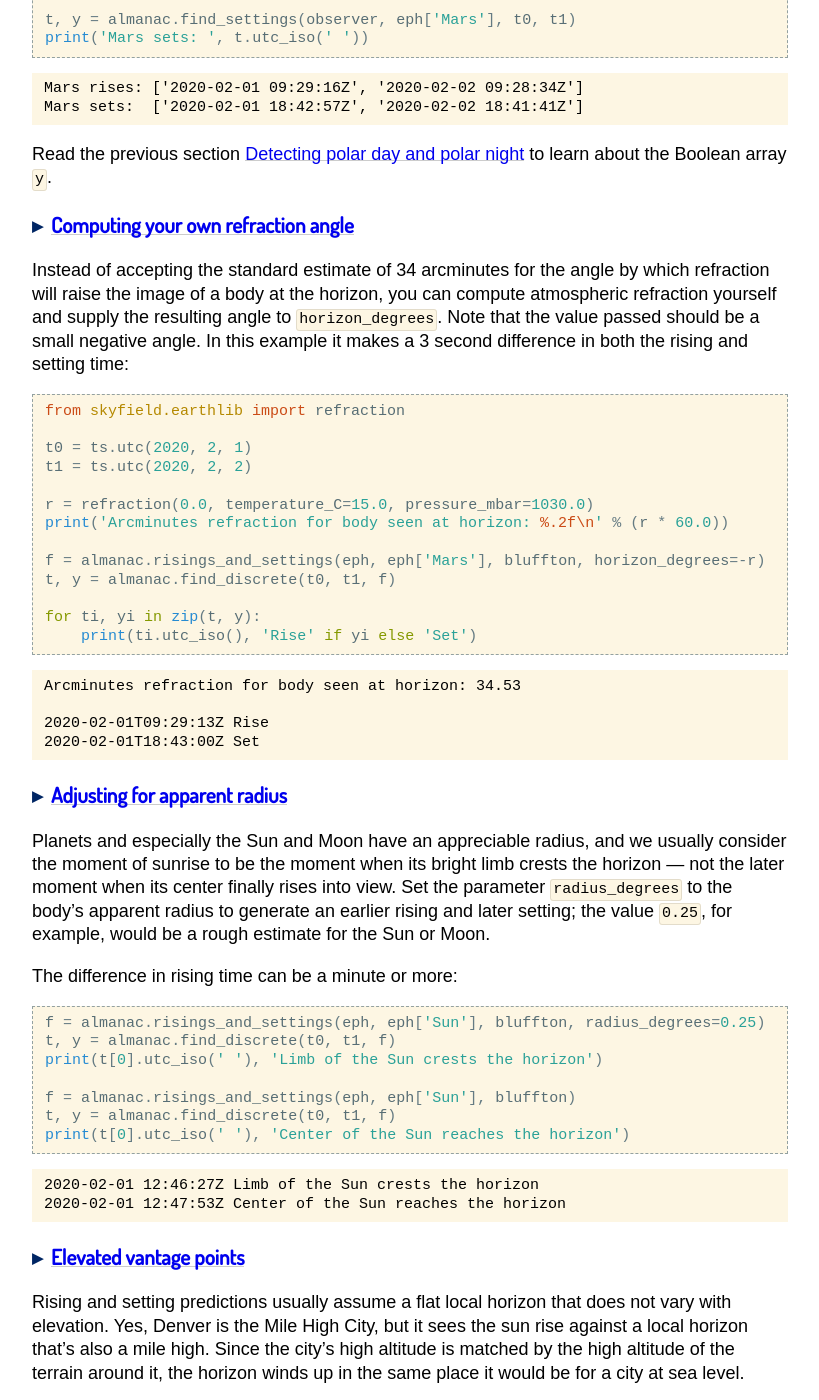
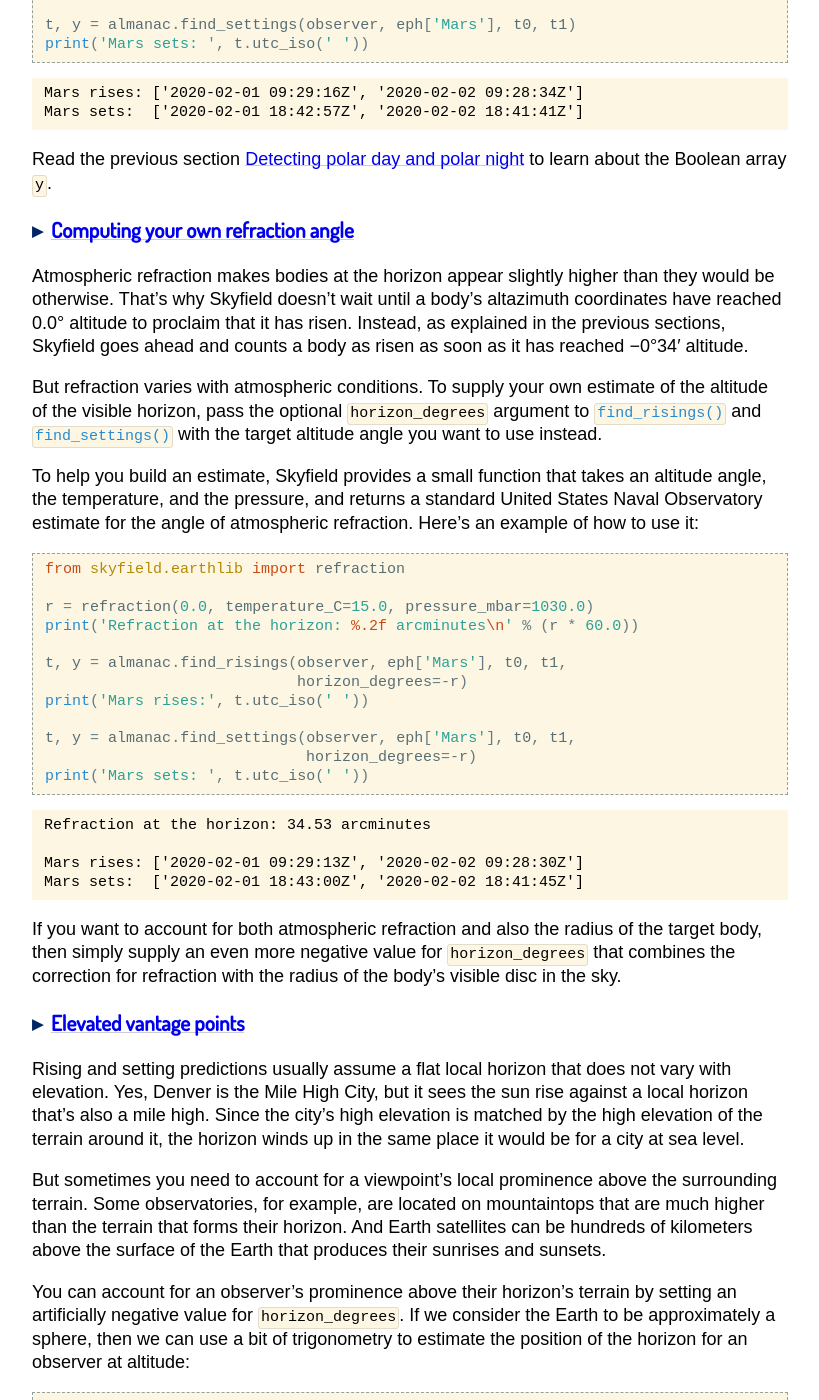
Before and after one commit to skyfielders/python-skyfield, a Sphinx documentation site: the page built from skyfield/documentation/almanac.rst, in a window 1280 px wide and 1400 px high, scrolled down 4744 px. Shown: the whole window, without its empty margins (230-1049 px from the left). Built offline with Sphinx 7.4.7, drawn with Linux system fonts in a browser that asks for light colours; some web fonts are replaced; some of the changed text lies outside the part shown.

Commit message:
Finish rewriting rising/setting docs

```diff
--- a/CHANGELOG.rst
+++ b/CHANGELOG.rst
@@ -7,6 +7,10 @@ Changelog
 
 v1.47 — Unreleased
 ------------------
+
+* Added faster and more accurate
+  :func:`~skyfield.almanac.find_risings()` and
+  :func:`~skyfield.almanac.find_settings()` almanac routines.
 
 * Constellation abbreviations are now consistent between the
   :func:`~skyfield.api.load_constellation_map()` table and the
--- a/skyfield/documentation/almanac.rst
+++ b/skyfield/documentation/almanac.rst
@@ -110,11 +111,12 @@ Risings and settings
 
 Skyfield can compute when a given body rises and sets
 for an observer at the Earth’s surface.
-The routine is designed for bodies at the Moon’s distance or farther,
+The routines are designed for bodies
+at least as far away as Moon,
 that rise and set about once a day,
 so it will be caught off-guard
-if you pass it something fast like an Earth satellite;
-for that case, see :ref:`satellite-rising-and-setting`.
+if you pass it something fast like an Earth satellite.
+For that case, see :ref:`satellite-rising-and-setting`.
 
 Sunrise and Sunset
 ------------------
@@ -125,15 +127,14 @@ Skyfield uses the
 from the United States Naval Observatory,
 which defines them as the moment when the center
 of the sun is 50 arcminutes below the horizon,
-to account for both the average radius of the Sun
-and for the average refraction of the atmosphere at the horizon.
+to account for both the average solar radius of 16 arcminutes
+and for roughly 34 arcminutes of atmospheric refraction at the horizon.
 Here’s how to ask for the sunrises between a given start and end time:
 
 .. testcode::
 
     t0 = ts.utc(2018, 9, 12, 4)
     t1 = ts.utc(2018, 9, 14, 4)
-    sun = eph['Sun']
 
     t, y = almanac.find_risings(observer, sun, t0, t1)
     print(t.utc_iso(' '))
@@ -241,6 +242,10 @@ Planet rising and setting
 -------------------------
 
 The rising and setting routines also work for planets.
+To account for atmospheric refraction under typical conditions,
+Skyfield will look for the moment
+when the center of the planet’s disc
+is exactly 34 arcminutes below the horizon.
 
 .. testcode::
 
@@ -264,66 +269,57 @@ to learn about the Boolean array ``y``.
 Computing your own refraction angle
 -----------------------------------
 
-Instead of accepting the standard estimate of 34 arcminutes
-for the angle by which refraction will raise the image
-of a body at the horizon,
-you can compute atmospheric refraction yourself
-and supply the resulting angle to ``horizon_degrees``.
-Note that the value passed should be a small negative angle.
-In this example it makes a 3 second difference
-in both the rising and setting time:
+Atmospheric refraction makes bodies at the horizon
+appear slightly higher than they would be otherwise.
+That’s why Skyfield doesn’t wait until a body’s altazimuth coordinates
+have reached 0.0° altitude
+to proclaim that it has risen.
+Instead, as explained in the previous sections,
+Skyfield goes ahead and counts a body as risen
+as soon as it has reached −0°34′ altitude.
+
+But refraction varies with atmospheric conditions.
+To supply your own estimate
+of the altitude of the visible horizon,
+pass the optional ``horizon_degrees`` argument
+to :func:`~skyfield.almanac.find_risings()`
+and :func:`~skyfield.almanac.find_settings()`
+with the target altitude angle you want to use instead.
+
+To help you build an estimate,
+Skyfield provides a small function
+that takes an altitude angle, the temperature, and the pressure,
+and returns a standard United States Naval Observatory estimate
+for the angle of atmospheric refraction.
+Here’s an example of how to use it:
 
 .. testcode::
 
     from skyfield.earthlib import refraction
 
-    t0 = ts.utc(2020, 2, 1)
-    t1 = ts.utc(2020, 2, 2)
+    r = refraction(0.0, temperature_C=15.0, pressure_mbar=1030.0)
+    print('Refraction at the horizon: %.2f arcminutes\n' % (r * 60.0))
 
-    r = refraction(0.0, temperature_C=15.0, pressure_mbar=1030.0)
-    print('Arcminutes refraction for body seen at horizon: %.2f\n' % (r * 60.0))
+    t, y = almanac.find_risings(observer, eph['Mars'], t0, t1,
+                                horizon_degrees=-r)
+    print('Mars rises:', t.utc_iso(' '))
 
-    f = almanac.risings_and_settings(eph, eph['Mars'], bluffton, horizon_degrees=-r)
-    t, y = almanac.find_discrete(t0, t1, f)
-
-    for ti, yi in zip(t, y):
-        print(ti.utc_iso(), 'Rise' if yi else 'Set')
+    t, y = almanac.find_settings(observer, eph['Mars'], t0, t1,
+                                 horizon_degrees=-r)
+    print('Mars sets: ', t.utc_iso(' '))
 
 .. testoutput::
 
-    Arcminutes refraction for body seen at horizon: 34.53
+    Refraction at the horizon: 34.53 arcminutes
 
-    2020-02-01T09:29:13Z Rise
-    2020-02-01T18:43:00Z Set
+    Mars rises: ['2020-02-01 09:29:13Z', '2020-02-02 09:28:30Z']
+    Mars sets:  ['2020-02-01 18:43:00Z', '2020-02-02 18:41:45Z']
 
-Adjusting for apparent radius
------------------------------
-
-Planets and especially the Sun and Moon have an appreciable radius,
-and we usually consider the moment of sunrise
-to be the moment when its bright limb crests the horizon —
-not the later moment when its center finally rises into view.
-Set the parameter ``radius_degrees`` to the body’s apparent radius
-to generate an earlier rising and later setting;
-the value ``0.25``, for example,
-would be a rough estimate for the Sun or Moon.
-
-The difference in rising time can be a minute or more:
-
-.. testcode::
-
-    f = almanac.risings_and_settings(eph, eph['Sun'], bluffton, radius_degrees=0.25)
-    t, y = almanac.find_discrete(t0, t1, f)
-    print(t[0].utc_iso(' '), 'Limb of the Sun crests the horizon')
-
-    f = almanac.risings_and_settings(eph, eph['Sun'], bluffton)
-    t, y = almanac.find_discrete(t0, t1, f)
-    print(t[0].utc_iso(' '), 'Center of the Sun reaches the horizon')
-
-.. testoutput::
-
-    2020-02-01 12:46:27Z Limb of the Sun crests the horizon
-    2020-02-01 12:47:53Z Center of the Sun reaches the horizon
+If you want to account for both atmospheric refraction
+and also the radius of the target body,
+then simply supply an even more negative value for ``horizon_degrees``
+that combines the correction for refraction
+with the radius of the body’s visible disc in the sky.
 
 Elevated vantage points
 -----------------------
@@ -332,19 +328,18 @@ Rising and setting predictions usually assume a flat local horizon
 that does not vary with elevation.
 Yes, Denver is the Mile High City,
 but it sees the sun rise against a local horizon that’s also a mile high.
-Since the city’s high altitude
-is matched by the high altitude of the terrain around it,
+Since the city’s high elevation
+is matched by the high elevation of the terrain around it,
 the horizon winds up in the same place it would be for a city at sea level.
 
-But sometimes you need to account not only for local elevation,
-but for *altitude* above the surrounding terrain.
+But sometimes you need to account for a viewpoint’s
+local prominence above the surrounding terrain.
 Some observatories, for example, are located on mountaintops
-that are much higher than the elevation of the terrain
-that forms their horizon.
+that are much higher than the terrain that forms their horizon.
 And Earth satellites can be hundreds of kilometers
 above the surface of the Earth that produces their sunrises and sunsets.
 
-You can account for high altitude above the horizon’s terrain
+You can account for an observer’s prominence above their horizon’s terrain
 by setting an artificially negative value for ``horizon_degrees``.
 If we consider the Earth to be approximately a sphere,
 then we can use a bit of trigonometry
@@ -356,49 +351,34 @@ to estimate the position of the horizon for an observer at altitude:
     from skyfield.units import Angle
 
     # When does the Sun rise in the ionosphere’s F-layer, 300km up?
+
     altitude_m = 300e3
-
     earth_radius_m = 6378136.6
     side_over_hypotenuse = earth_radius_m / (earth_radius_m + altitude_m)
     h = Angle(radians = -arccos(side_over_hypotenuse))
     print('The horizon from 300km up is at %.2f degrees' % h.degrees)
 
-    f = almanac.risings_and_settings(
-        eph, eph['Sun'], bluffton, horizon_degrees=h.degrees,
-        radius_degrees=0.25,
+    solar_radius_degrees = 0.25
+    t, y = almanac.find_risings(
+        observer, sun, t0, t1,
+        horizon_degrees=h.degrees - solar_radius_degrees,
     )
-    t, y = almanac.find_discrete(t0, t1, f)
-    print(t[0].utc_iso(' '), 'Limb of the Sun crests the horizon')
+    print('At', t[0].utc_iso(' '), 'the limb of the Sun crests the horizon')
 
 .. testoutput::
 
     The horizon from 300km up is at -17.24 degrees
-    2020-02-01 00:22:42Z Limb of the Sun crests the horizon
+    At 2020-02-01 11:14:57Z the limb of the Sun crests the horizon
 
-When writing code for this situation,
-we need to be very careful to keep straight
-the two different meanings of *altitude*.
-
-1. The *altitude above sea level* is a linear distance measured in meters
-   between the ground and the location at which
-   we want to compute rises and settings.
-
-2. The *altitude of the horizon* names a quite different measure.
-   It’s an angle measured in degrees
-   that is one of the two angles
-   of the altitude-azimuth (“altazimuth”) system
-   oriented around an observer on a planet’s surface.
-   While azimuth measures horizontally around the horizon
-   from north through east, south, and west,
-   the altitude angle measures up towards the zenith (positive)
-   and down towards the nadir (negative).
-   The altitude is zero all along the great circle between zenith and nadir.
-
-The problem of an elevated observer
-unfortunately involves both kinds of altitude at the same time:
-for each extra meter of “altitude” above the ground,
-there is a slight additional depression in the angular “altitude”
-of the horizon on the altazimuth globe.
+Beware a possible source of confusion:
+some people use the word *altitude*
+for a geographic site’s elevation in meters above sea level.
+And other people — primarily Earth satellite folks —
+use the term *elevation*
+for degrees above or below the horizon,
+which Skyfield instead calls *altitude*
+(because that’s what the syllable *alt-* stands for
+in the name *altazimuth coordinate system*).
 
 When a right ascension and declination rises and sets
 -----------------------------------------------------
@@ -408,7 +388,7 @@ when a fixed point in the sky rises and sets,
 simply create a star object with the coordinates
 of the position you are interested in
 (see :doc:`stars`).
-Here, for example, are rising and setting times for the Galactic Center:
+Here, for example, is the rising time for the Galactic Center:
 
 .. testcode::
 
@@ -420,14 +400,11 @@ Here, for example, are rising and setting times for the Galactic Center:
     f = almanac.risings_and_settings(eph, galactic_center, bluffton)
     t, y = almanac.find_discrete(t0, t1, f)
 
-    for ti, yi in zip(t, y):
-        verb = 'rises above' if yi else 'sets below'
-        print(ti.utc_iso(' '), '- Galactic Center', verb, 'the horizon')
+    print('The Galactic Center rises at', t[0].utc_iso(' '))
 
 .. testoutput::
 
-    2020-02-01 10:29:00Z - Galactic Center rises above the horizon
-    2020-02-01 18:45:46Z - Galactic Center sets below the horizon
+    The Galactic Center rises at 2020-02-01 10:29:00Z
 
 The Seasons
 ===========
```
Also changed, not shown: other parts of skyfield/documentation/almanac.rst (+1 -0 lines), 2 other files.
